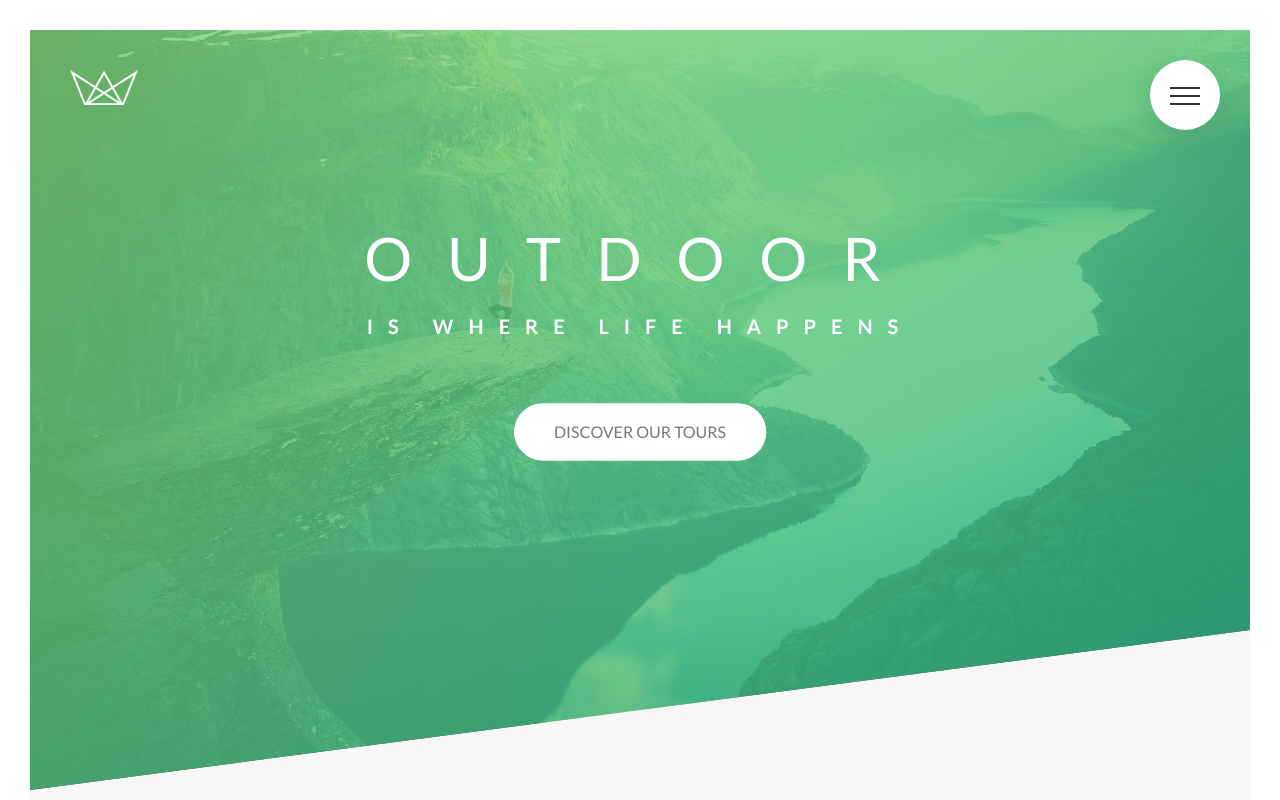
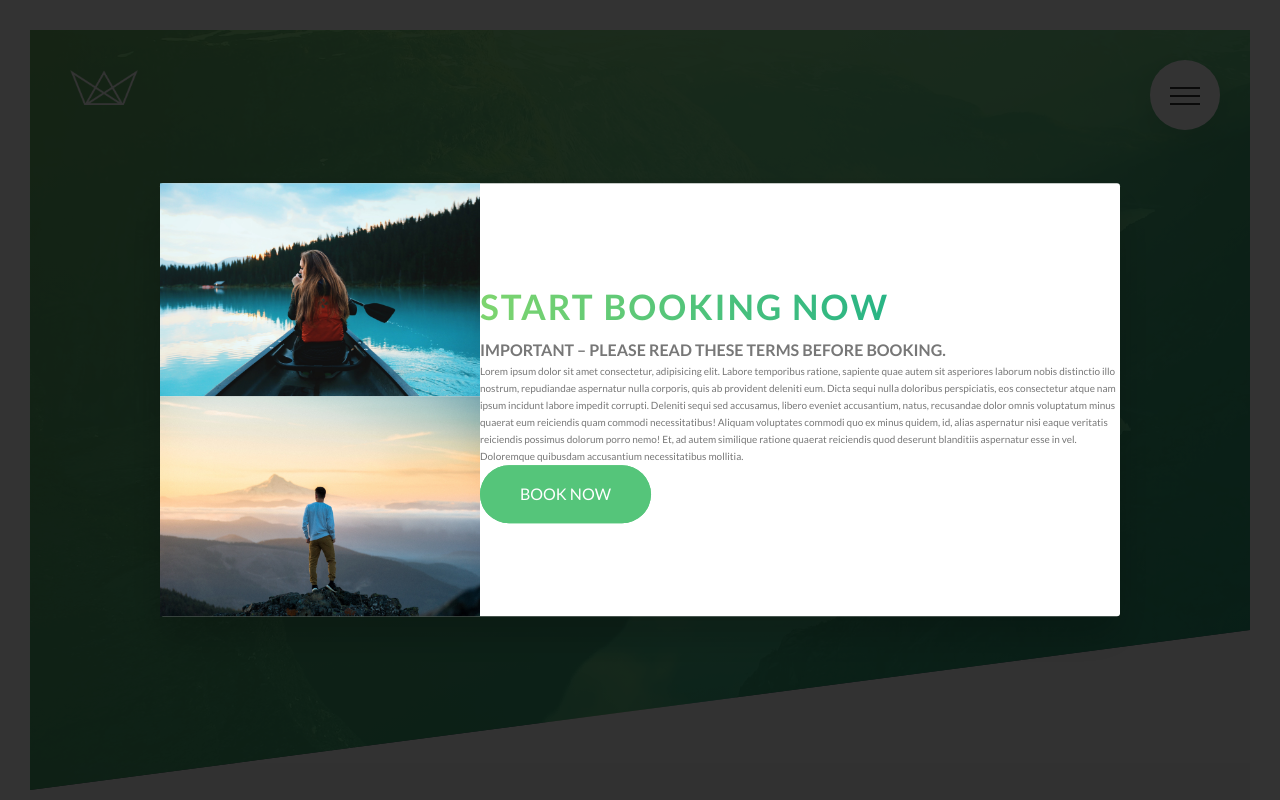
Before and after one commit to anna-ossowska/advanced-css, a website: page 1-natours-sass/index.html in a window 1280 px wide. Shown: the top 800 px of the page. Drawn offline with Linux system fonts and the light colour scheme.

Commit message:
Building the Popup

```diff
--- a/1-natours-sass/index.html
+++ b/1-natours-sass/index.html
@@ -445,6 +445,36 @@
         </div>
       </div>
     </footer>
+
+    <div class="popup">
+      <div class="popup__content">
+        <div class="popup__left">
+          <img src="img/nat-8.jpg" alt="tour image" class="popup__img" />
+          <img src="img/nat-9.jpg" alt="tour image" class="popup__img" />
+        </div>
+        <div class="popup__right">
+          <h2 class="heading-secondary">Start booking now</h2>
+          <h3 class="heading-tertiary">
+            Important &ndash; Please read these terms before booking.
+          </h3>
+          <p class="popup__text">
+            Lorem ipsum dolor sit amet consectetur, adipisicing elit. Labore
+            temporibus ratione, sapiente quae autem sit asperiores laborum nobis
+            distinctio illo nostrum, repudiandae aspernatur nulla corporis, quis
+            ab provident deleniti eum. Dicta sequi nulla doloribus perspiciatis,
+            eos consectetur atque nam ipsum incidunt labore impedit corrupti.
+            Deleniti sequi sed accusamus, libero eveniet accusantium, natus,
+            recusandae dolor omnis voluptatum minus quaerat eum reiciendis quam
+            commodi necessitatibus! Aliquam voluptates commodi quo ex minus
+            quidem, id, alias aspernatur nisi eaque veritatis reiciendis
+            possimus dolorum porro nemo! Et, ad autem similique ratione quaerat
+            reiciendis quod deserunt blanditiis aspernatur esse in vel.
+            Doloremque quibusdam accusantium necessitatibus mollitia.
+          </p>
+          <a href="#" class="btn btn--green">Book Now</a>
+        </div>
+      </div>
+    </div>
     <!-- <setion class="grid-test">
       <div class="row">
         <div class="col-1-of-2">Col 1 of 2</div>
--- a/1-natours-sass/sass/abstracts/_mixins.scss
+++ b/1-natours-sass/sass/abstracts/_mixins.scss
@@ -5,3 +5,10 @@
     clear: both;
   }
 }
+
+@mixin alignCenterMiddle {
+  position: absolute;
+  top: 50%;
+  left: 50%;
+  transform: translate(-50%, -50%);
+}
--- a/1-natours-sass/sass/components/_card.scss
+++ b/1-natours-sass/sass/components/_card.scss
@@ -163,10 +163,7 @@
 
   // BACK SIDE STYLING
   &__cta {
-    position: absolute;
-    top: 50%;
-    left: 50%;
-    transform: translate(-50%, -50%);
+    @include alignCenterMiddle;
     width: 90%;
     text-align: center;
   }
--- a/1-natours-sass/sass/components/_form.scss
+++ b/1-natours-sass/sass/components/_form.scss
@@ -75,16 +75,13 @@
     top: -0.4rem;
 
     &::after {
+      @include alignCenterMiddle;
       content: '';
       display: block;
       height: 1.3rem;
       width: 1.3rem;
       background-color: $color-primary;
       border-radius: 50%;
-      position: absolute;
-      top: 50%;
-      left: 50%;
-      transform: translate(-50%, -50%);
       opacity: 0;
       transition: opacity 0.2s;
     }
--- /dev/null
+++ b/1-natours-sass/sass/components/_popup.scss
@@ -0,0 +1,37 @@
+.popup {
+  height: 100vh;
+  width: 100%;
+  position: fixed;
+  top: 0;
+  left: 0;
+  background-color: rgba($color-black, 0.8);
+  z-index: 2000;
+
+  &__content {
+    @include alignCenterMiddle;
+    width: 75%;
+    background-color: $color-white;
+    box-shadow: 0 2rem 4rem rgba($color-black, 0.2);
+    border-radius: 3px;
+    display: table;
+  }
+
+  &__left {
+    width: 33.333333%;
+    display: table-cell;
+  }
+
+  &__right {
+    width: 66.666667%;
+    display: table-cell;
+    vertical-align: middle;
+  }
+
+  &__img {
+    display: block;
+    width: 100%;
+  }
+
+  // &__text {
+  // }
+}
--- a/1-natours-sass/sass/components/_story.scss
+++ b/1-natours-sass/sass/components/_story.scss
@@ -39,10 +39,7 @@
 
   // initial state before the animation
   &__caption {
-    position: absolute;
-    top: 50%;
-    left: 50%;
-    transform: translate(-50%, 20%);
+    @include alignCenterMiddle;
     color: $color-white;
     text-transform: uppercase;
     font-size: 1.7rem;
--- a/1-natours-sass/sass/layout/_navigation.scss
+++ b/1-natours-sass/sass/layout/_navigation.scss
@@ -48,10 +48,7 @@
   }
 
   &__list {
-    position: absolute;
-    top: 50%;
-    left: 50%;
-    transform: translate(-50%, -50%);
+    @include alignCenterMiddle;
     list-style: none;
     text-align: center;
     width: 100%;
--- a/1-natours-sass/sass/main.scss
+++ b/1-natours-sass/sass/main.scss
@@ -14,6 +14,7 @@
 @import 'components/story';
 @import 'components/video';
 @import 'components/form';
+@import 'components/popup';
 
 @import 'layout/header';
 @import 'layout/grid';
```
Also changed, not shown: 1-natours-sass/css/style.css.
